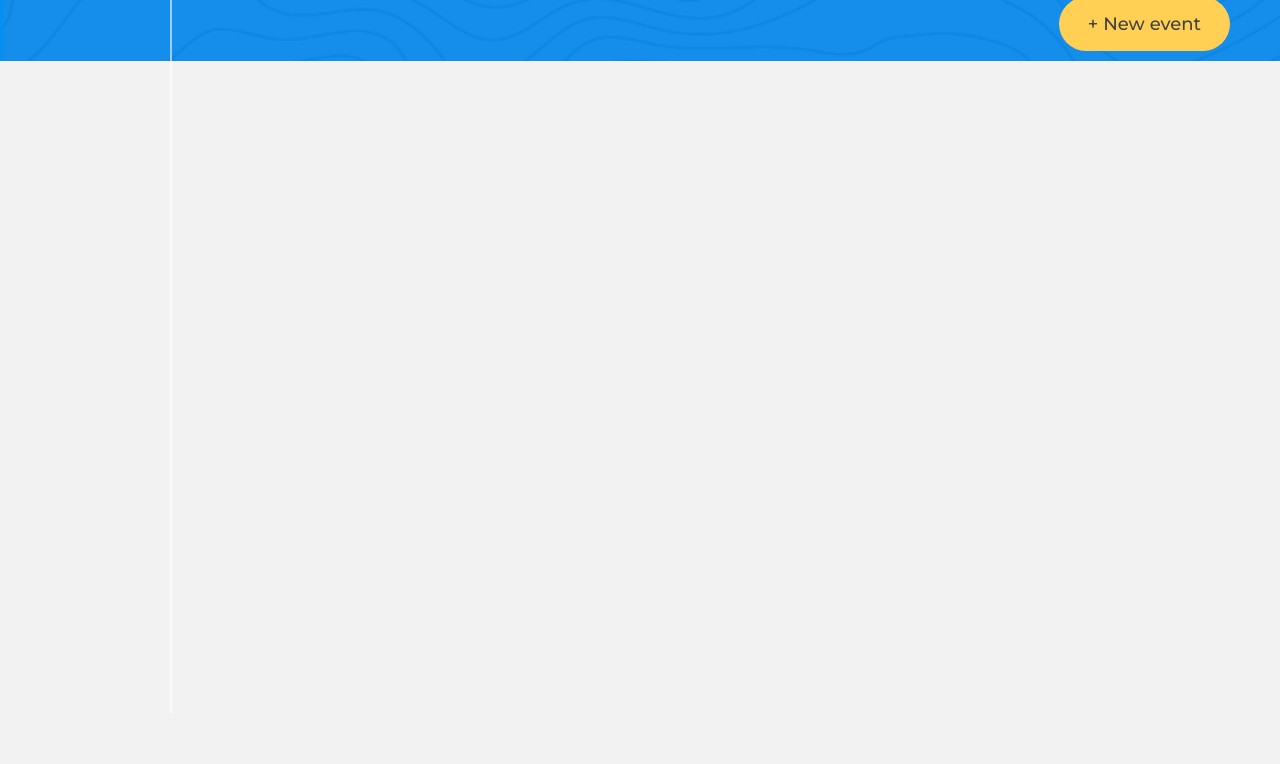
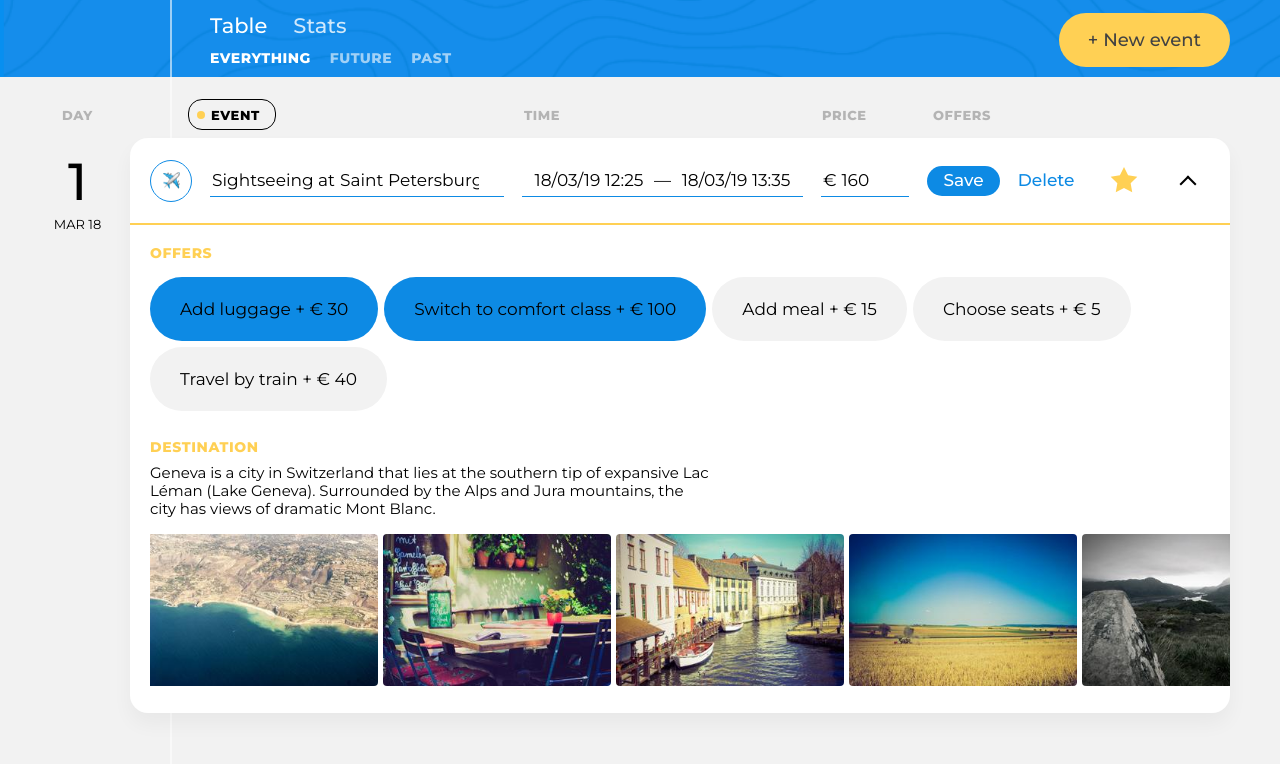
Before and after one commit to peter-nikitin/41225-big-trip-9, a website built with webpack: page public/index.html in a window 1280 px wide. Shown: the part 86-850 px from the top of the page. Before the commit the page ends 800 px from the top, so only its background shows below. Built offline with nearby package versions, Linux system fonts and the light colour scheme.

Commit message:
made render

```diff
--- a/public/index.html
+++ b/public/index.html
@@ -1,5 +1,6 @@
 <!DOCTYPE html>
 <html lang="en">
+
 <head>
   <meta charset="UTF-8">
   <meta name="viewport" content="width=device-width, initial-scale=1">
@@ -47,5 +48,7 @@
       </section>
     </div>
   </main>
+  <script src="bundle.js"></script>
 </body>
+
 </html>
--- a/src/main.js
+++ b/src/main.js
@@ -0,0 +1,66 @@
+import {tripInfo as tripInfoLayout} from './components/tripInfo.js';
+import {menu as menuLayout} from './components/menu.js';
+import {filters as filtersLayout} from './components/filters.js';
+import {eventEdit as eventEditLayout} from './components/eventEdit.js';
+import {eventItem as eventItemLayout} from './components/eventItem.js';
+import {sort as sortLayout} from './components/sort.js';
+
+const render = (container, element, position) => {
+  container.insertAdjacentHTML(position, element);
+};
+
+const tripInfo = document.querySelector(`.trip-main__trip-info `);
+const menu = document.querySelector(`.trip-main__trip-controls`);
+const tripEvents = document.querySelector(`.trip-events`);
+
+render(tripInfo, tripInfoLayout(), `afterbegin`);
+render(menu, menuLayout(), `afterbegin`);
+render(menu, filtersLayout(), `beforeend`);
+render(tripEvents, sortLayout(), `afterbegin`);
+
+const tripDays = document.createElement(`ul`);
+tripDays.classList.add(`trip-days`);
+
+const renderTripDay = (dayNumber, eventsCount) => {
+  const tripDyaItem = document.createElement(`li`);
+  tripDyaItem.classList.add(`trip-days__item`);
+  tripDyaItem.classList.add(`day`);
+
+  const dayInfo = document.createElement(`div`);
+  dayInfo.classList.add(`day__info`);
+
+  const counter = document.createElement(`span`);
+  counter.classList.add(`day__counter`);
+  counter.innerText = dayNumber;
+
+  const dateElement = document.createElement(`time`);
+  dateElement.classList.add(`day__date`);
+  dateElement.dateTime = `2019-03-18`;
+  dateElement.innerText = `MAR 18`;
+
+  dayInfo.appendChild(counter);
+  dayInfo.appendChild(dateElement);
+
+  const tripEventsList = document.createElement(`ul`);
+  tripEventsList.classList.add(`trip-events__list`);
+
+  const tripEventsItemEdit = document.createElement(`li`);
+  tripEventsItemEdit.classList.add(`trip-events__item`);
+  render(tripEventsItemEdit, eventEditLayout(), `afterbegin`);
+  tripEventsList.appendChild(tripEventsItemEdit);
+
+  for (let index = 0; index < eventsCount; index++) {
+    const tripEventsItem = document.createElement(`li`);
+    tripEventsItem.classList.add(`trip-events__item`);
+    render(tripEventsItem, eventItemLayout(), `afterbegin`);
+    tripEventsList.appendChild(tripEventsItem);
+  }
+
+  tripDyaItem.appendChild(dayInfo);
+  tripDyaItem.appendChild(tripEventsList);
+
+  return tripDyaItem;
+};
+
+tripDays.appendChild(renderTripDay(1, 3));
+tripEvents.appendChild(tripDays);
```
Lines whose indentation alone changed are shown as unchanged.
